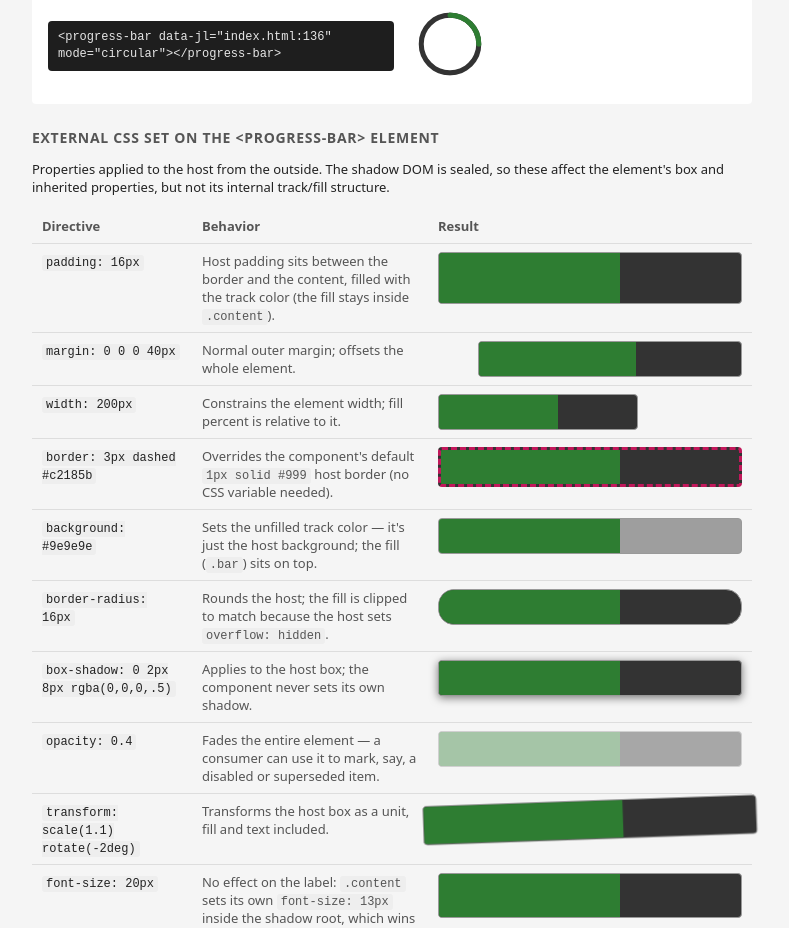
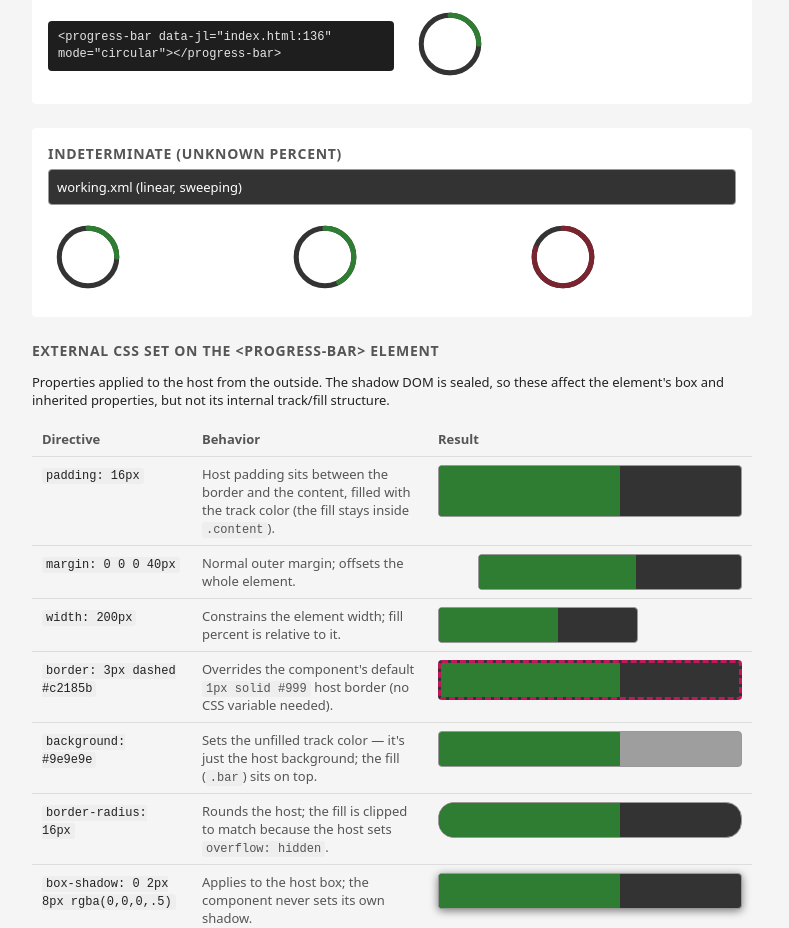
Before and after one commit to botandrose/progress-bar, a website: page index.html in a window 1280 px wide. Shown: the part 2560-3488 px from the top of the page, without its empty margins (248-1037 px from the left). Drawn offline with Linux system fonts and the light colour scheme.

Commit message:
get something working with indeterminate state and circular mode.

```diff
--- a/index.html
+++ b/index.html
@@ -134,6 +134,16 @@
       <code>aria-valuenow</code> is dropped. Set a numeric <code>percent</code> to make it determinate.</p>
     <div class="example"><progress-bar><a href="#">working.xml (linear, sweeping)</a></progress-bar></div>
     <div class="example"><progress-bar mode="circular"></progress-bar></div>
+  </section>
+
+  <section class="bg-light">
+    <h2>Indeterminate (unknown percent)</h2>
+    <div class="row"><progress-bar indeterminate><a class="download-link" href="#" download="working.xml">working.xml (linear, sweeping)</a></progress-bar></div>
+    <div class="row" style="margin-top:12px; gap:24px">
+      <progress-bar mode="circular" indeterminate></progress-bar>
+      <progress-bar mode="circular" percent="42">42%</progress-bar>
+      <progress-bar mode="circular" percent="80" error>80%</progress-bar>
+    </div>
   </section>
 
   <section>
```
